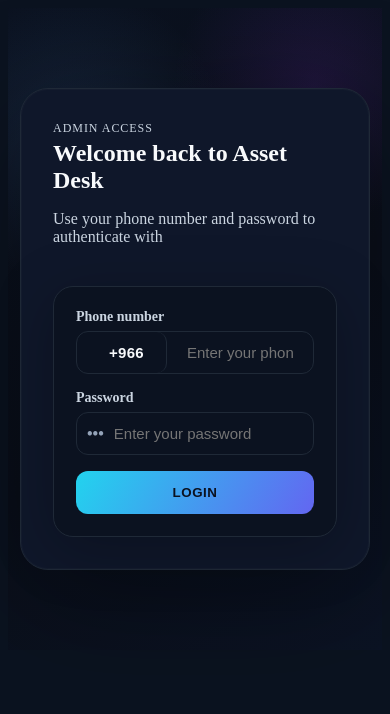
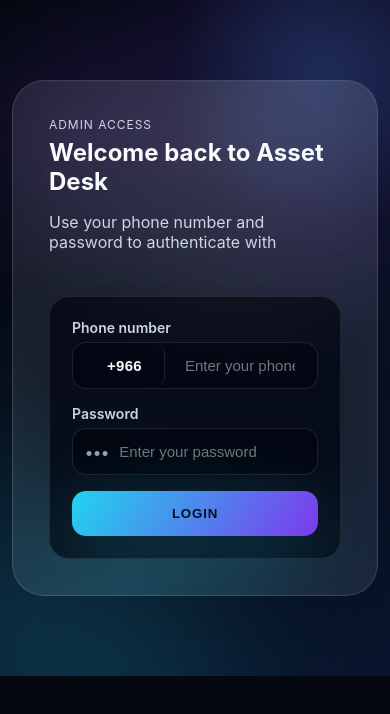
Before and after one commit to arafatelgamal/task_front, an Angular app: page / in a window 390 px wide. Shown: the top 714 px of the page. Built offline with nearby package versions, Linux system fonts and the light colour scheme.

Commit message:
Revamp interface with animated dashboard styling

```diff
--- a/src/app/app.component.css
+++ b/src/app/app.component.css
@@ -1,6 +1,6 @@
 :host {
   display: block;
-  font-family: 'Inter', system-ui, -apple-system, BlinkMacSystemFont, 'Segoe UI', sans-serif;
+  font-family: 'Space Grotesk', 'Inter', system-ui, -apple-system, BlinkMacSystemFont, 'Segoe UI', sans-serif;
   background: var(--color-page-bg);
   min-height: 100vh;
   color: var(--color-text);
@@ -8,6 +8,19 @@
 
 .app-shell {
   min-height: 100vh;
+  position: relative;
+  overflow-x: hidden;
+}
+
+.aurora {
+  position: absolute;
+  inset: 0;
+  background: radial-gradient(circle at 24% 18%, rgba(124, 58, 237, 0.18), transparent 28%),
+    radial-gradient(circle at 76% 12%, rgba(34, 211, 238, 0.16), transparent 26%);
+  filter: blur(60px);
+  opacity: 0.6;
+  pointer-events: none;
+  z-index: 0;
 }
 
 .eyebrow {
@@ -15,7 +28,7 @@
   letter-spacing: 0.08em;
   font-size: 12px;
   color: var(--color-eyebrow);
-  margin: 0 0 4px;
+  margin: 0 0 6px;
 }
 
 .muted {
@@ -24,114 +37,114 @@
 
 .layout {
   display: grid;
-  grid-template-columns: 280px 1fr;
+  grid-template-columns: 300px 1fr;
   min-height: 100vh;
-  background: var(--color-layout);
+  background: color-mix(in srgb, var(--color-page-bg) 50%, transparent);
   position: relative;
-}
-
-.sidebar {
-  background: var(--color-surface-strong);
-  color: var(--color-text-contrast);
-  padding: 24px;
-  display: grid;
-  gap: 24px;
-  align-content: start;
-  border-right: 1px solid var(--color-strong-border);
 }
 
 .sidebar-drawer {
   min-height: 100vh;
+  z-index: 4;
+  backdrop-filter: blur(12px);
 }
 
-.brand {
-  font-weight: 700;
-  letter-spacing: 0.08em;
-  text-transform: uppercase;
+main {
+  position: relative;
+  padding: 38px 40px 48px;
+  z-index: 1;
+  overflow: hidden;
 }
 
-.profile-mini {
-  background: var(--color-surface-strong-alt);
-  border: 1px solid var(--color-strong-border);
-  border-radius: 16px;
-  padding: 16px;
+.hero {
+  background: linear-gradient(120deg, rgba(124, 58, 237, 0.16), rgba(34, 211, 238, 0.12));
+  border: 1px solid var(--color-border);
+  border-radius: 28px;
+  padding: 26px 26px 26px 28px;
+  box-shadow: var(--panel-shadow);
+  display: flex;
+  justify-content: space-between;
+  gap: 16px;
+  align-items: flex-start;
 }
 
-.profile-mini .name {
-  margin: 0 0 4px;
-  color: var(--color-text-contrast);
-  font-weight: 600;
+.hero-intro {
+  display: flex;
+  gap: 14px;
+  align-items: flex-start;
 }
 
-.nav {
-  display: grid;
-  gap: 8px;
+.hero h1 {
+  margin: 4px 0 10px;
+  color: var(--color-text);
 }
 
-.nav button {
-  background: var(--color-surface-strong-alt);
-  border: 1px solid var(--color-strong-border);
-  color: var(--color-text-contrast);
-  padding: 12px 14px;
-  border-radius: 12px;
-  text-align: left;
-  cursor: pointer;
-  transition: border-color 0.2s, transform 0.2s;
+.lede {
+  color: var(--color-muted);
+  margin: 0 0 14px;
+  max-width: 620px;
 }
 
-.nav button.active {
-  border-color: var(--primary-start);
-  transform: translateX(4px);
-}
-
-.nav button:hover {
-  border-color: var(--primary-end);
-}
-
-.endpoint-stack {
-  background: var(--color-surface-strong-alt);
-  border: 1px solid var(--color-strong-border);
-  border-radius: 16px;
-  padding: 12px;
-  display: grid;
+.pill-row {
+  display: flex;
   gap: 8px;
+  flex-wrap: wrap;
 }
 
 .pill {
   display: inline-flex;
   align-items: center;
   gap: 6px;
-  padding: 6px 10px;
+  padding: 8px 12px;
   border-radius: 999px;
-  background: var(--color-surface);
+  background: rgba(255, 255, 255, 0.08);
   color: var(--color-text);
-  font-size: 12px;
   font-weight: 600;
+  border: 1px solid var(--color-border);
+  backdrop-filter: blur(10px);
 }
 
-.main {
-  background: var(--color-layout);
+.pill.vibrant {
+  background: linear-gradient(120deg, var(--primary-start), var(--primary-end));
+  color: var(--color-text-contrast);
+  box-shadow: 0 18px 40px rgba(124, 58, 237, 0.35);
 }
 
-main {
-  padding: 32px 36px 48px;
+.pill.outline {
+  border-color: color-mix(in srgb, var(--primary-start) 30%, var(--color-border));
+  color: var(--color-text);
 }
 
 .topbar {
   display: flex;
   justify-content: space-between;
-  align-items: center;
-  margin-bottom: 24px;
+  align-items: stretch;
+  margin-bottom: 26px;
 }
 
-.topbar-left {
+.topbar-actions {
   display: flex;
-  align-items: center;
+  align-items: stretch;
   gap: 12px;
 }
 
-.topbar h1 {
-  margin: 4px 0 0;
+.theme-switcher {
+  display: grid;
+  gap: 6px;
+  font-size: 13px;
+  color: var(--color-muted);
+  background: rgba(255, 255, 255, 0.06);
+  padding: 10px 12px;
+  border-radius: 14px;
+  border: 1px solid var(--color-border);
+}
+
+.theme-switcher select {
+  min-width: 170px;
+  padding: 12px 12px;
+  border-radius: 12px;
+  border: 1px solid var(--color-border);
+  background: var(--color-surface);
   color: var(--color-text);
 }
 
@@ -139,68 +152,91 @@ main {
   display: grid;
   grid-template-columns: repeat(4, minmax(0, 1fr));
   gap: 12px;
+  width: 100%;
 }
 
-.topbar-actions {
-  display: flex;
-  align-items: flex-start;
-  gap: 12px;
-}
-
-.theme-switcher {
-  display: grid;
-  gap: 4px;
-  font-size: 13px;
-  color: var(--color-muted);
-}
-
-.theme-switcher select {
-  min-width: 170px;
-  padding: 10px 12px;
-  border-radius: 10px;
+.stat-row.deluxe {
+  grid-template-columns: repeat(auto-fit, minmax(180px, 1fr));
 }
 
 .stat-card {
   background: var(--color-surface);
   border: 1px solid var(--color-border);
-  border-radius: 14px;
-  padding: 12px 14px;
+  border-radius: 18px;
+  padding: 14px 16px;
   display: grid;
-  gap: 4px;
-  text-align: right;
+  gap: 6px;
+  text-align: left;
+  box-shadow: 0 16px 40px rgba(0, 0, 0, 0.2);
+  position: relative;
+  overflow: hidden;
 }
 
-.stat-card strong {
-  font-size: 22px;
+.stat-card.gradient {
+  background: linear-gradient(135deg, color-mix(in srgb, var(--primary-start) 35%, transparent), var(--color-surface));
+  color: var(--color-text);
+}
+
+.stat-card::after {
+  content: '';
+  position: absolute;
+  inset: 0;
+  background: radial-gradient(circle at 20% 20%, rgba(255, 255, 255, 0.18), transparent 45%);
+  opacity: 0;
+  transition: opacity 0.3s ease;
+}
+
+.stat-card:hover::after {
+  opacity: 1;
+}
+
+.stat-card small {
+  color: var(--color-muted);
+}
+
+.stat-value {
+  font-size: 28px;
+  font-weight: 700;
 }
 
 .stat-card.warn {
   border-color: #f59e0b33;
-  background: #fffbeb;
+  background: linear-gradient(160deg, rgba(245, 158, 11, 0.2), rgba(255, 255, 255, 0.04));
 }
 
 .stat-card.info {
   border-color: #38bdf833;
-  background: #ecfeff;
+  background: linear-gradient(160deg, rgba(56, 189, 248, 0.18), rgba(255, 255, 255, 0.04));
 }
 
 .stat-card.success {
   border-color: #22c55e33;
-  background: #f0fdf4;
+  background: linear-gradient(160deg, rgba(34, 197, 94, 0.2), rgba(255, 255, 255, 0.04));
 }
 
 .panel-grid {
   display: grid;
-  grid-template-columns: repeat(auto-fit, minmax(280px, 1fr));
-  gap: 16px;
+  grid-template-columns: repeat(auto-fit, minmax(320px, 1fr));
+  gap: 18px;
+}
+
+.dashboard-grid {
+  align-items: start;
 }
 
 .panel {
-  background: var(--color-surface);
+  background: rgba(255, 255, 255, 0.06);
   border: 1px solid var(--color-border);
-  border-radius: 16px;
-  padding: 20px;
+  border-radius: 22px;
+  padding: 22px;
   box-shadow: var(--panel-shadow);
+  backdrop-filter: blur(16px);
+  position: relative;
+  overflow: hidden;
+}
+
+.gradient-panel {
+  background: linear-gradient(135deg, color-mix(in srgb, var(--primary-start) 20%, transparent), rgba(255, 255, 255, 0.06));
 }
 
 .panel-header {
@@ -208,7 +244,7 @@ main {
   justify-content: space-between;
   align-items: center;
   gap: 12px;
-  margin-bottom: 12px;
+  margin-bottom: 10px;
 }
 
 .panel h2 {
@@ -216,10 +252,20 @@ main {
   color: var(--color-text);
 }
 
+.spark {
+  font-size: 22px;
+  animation: float 3s ease-in-out infinite;
+}
+
 .action-grid {
   display: flex;
-  gap: 8px;
+  gap: 10px;
   flex-wrap: wrap;
+}
+
+.action-grid.elevated button {
+  box-shadow: 0 18px 40px rgba(124, 58, 237, 0.25);
+  padding: 12px 16px;
 }
 
 button {
@@ -227,15 +273,18 @@ button {
   color: white;
   border: none;
   padding: 10px 14px;
-  border-radius: 12px;
+  border-radius: 14px;
   cursor: pointer;
-  font-weight: 600;
-  transition: transform 0.15s, box-shadow 0.15s;
+  font-weight: 700;
+  letter-spacing: 0.01em;
+  transition: transform 0.2s ease, box-shadow 0.2s ease, filter 0.2s ease;
+  box-shadow: 0 10px 30px rgba(124, 58, 237, 0.3);
 }
 
 button:hover {
-  transform: translateY(-1px);
-  box-shadow: 0 8px 20px color-mix(in srgb, var(--primary-start) 25%, transparent);
+  transform: translateY(-2px) scale(1.01);
+  box-shadow: 0 18px 40px color-mix(in srgb, var(--primary-start) 35%, transparent);
+  filter: brightness(1.05);
 }
 
 button.ghost {
@@ -251,7 +300,7 @@ button.full {
 
 .form {
   display: grid;
-  gap: 12px;
+  gap: 14px;
 }
 
 .form label {
@@ -265,13 +314,14 @@ input,
 textarea,
 select {
   border: 1px solid var(--input-border);
-  padding: 10px;
-  border-radius: 10px;
+  padding: 12px;
+  border-radius: 12px;
   font-size: 14px;
   background: var(--input-bg);
   color: var(--color-text);
   width: 100%;
   box-sizing: border-box;
+  transition: border-color 0.2s ease, box-shadow 0.2s ease;
 }
 
 input:focus,
@@ -307,9 +357,9 @@ textarea {
 
 .card {
   border: 1px solid var(--color-border);
-  border-radius: 14px;
+  border-radius: 16px;
   padding: 16px;
-  background: var(--color-surface);
+  background: rgba(255, 255, 255, 0.05);
   box-shadow: var(--panel-shadow);
 }
 
@@ -337,7 +387,7 @@ textarea {
   margin-top: 10px;
   padding: 10px;
   border-radius: 12px;
-  background: var(--color-layout);
+  background: rgba(255, 255, 255, 0.04);
   border: 1px dashed var(--color-border);
 }
 
@@ -360,11 +410,6 @@ textarea {
   gap: 10px;
 }
 
-.list.compact .list-item {
-  padding: 8px 0;
-  border-bottom: 1px solid var(--color-border);
-}
-
 .list-item {
   display: flex;
   justify-content: space-between;
@@ -384,6 +429,18 @@ textarea {
   text-transform: capitalize;
 }
 
+.badge.soft {
+  background: rgba(124, 58, 237, 0.12);
+  color: var(--color-text);
+  border: 1px solid var(--color-border);
+}
+
+.badge.ghost {
+  background: rgba(255, 255, 255, 0.08);
+  color: var(--color-text);
+  border: 1px dashed var(--color-border);
+}
+
 .badge-dark {
   background: #0ea5e9;
 }
@@ -397,6 +454,8 @@ textarea {
   border-radius: 10px;
   font-weight: 600;
   color: var(--color-text);
+  border: 1px solid var(--color-border);
+  background: rgba(255, 255, 255, 0.04);
 }
 
 .chip.warn {
@@ -437,7 +496,7 @@ textarea {
   height: 42px;
   border-radius: 12px;
   background: var(--color-surface-strong);
-  color: var(--color-text-contrast);
+  color: var(--color-text);
   border: 1px solid var(--color-strong-border);
   font-size: 18px;
   cursor: pointer;
@@ -451,7 +510,7 @@ textarea {
   position: fixed;
   inset: 0;
   background: rgba(15, 23, 42, 0.45);
-  z-index: 9;
+  z-index: 3;
 }
 
 .user-layout {
@@ -477,25 +536,25 @@ textarea {
 }
 
 .system-messages {
-  margin-top: 16px;
+  margin-top: 20px;
   display: grid;
-  gap: 6px;
+  gap: 8px;
 }
 
 .error {
-  color: #b91c1c;
-  padding: 10px;
-  background: #fef2f2;
-  border: 1px solid #fecdd3;
-  border-radius: 10px;
+  color: #fecdd3;
+  padding: 12px;
+  background: rgba(248, 113, 113, 0.08);
+  border: 1px solid rgba(248, 113, 113, 0.4);
+  border-radius: 12px;
 }
 
 .success {
-  color: #15803d;
-  padding: 10px;
-  background: #ecfdf3;
-  border: 1px solid #bbf7d0;
-  border-radius: 10px;
+  color: #bbf7d0;
+  padding: 12px;
+  background: rgba(34, 197, 94, 0.08);
+  border: 1px solid rgba(34, 197, 94, 0.35);
+  border-radius: 12px;
 }
 
 .ghost.full {
@@ -508,10 +567,87 @@ textarea {
   gap: 8px;
 }
 
-@media (max-width: 1024px) {
-  .login-card {
-    grid-template-columns: 1fr;
+.timeline {
+  display: grid;
+  gap: 14px;
+  position: relative;
+}
+
+.timeline::before {
+  content: '';
+  position: absolute;
+  left: 10px;
+  top: 6px;
+  bottom: 6px;
+  width: 2px;
+  background: linear-gradient(180deg, transparent, color-mix(in srgb, var(--primary-start) 50%, transparent), transparent);
+  opacity: 0.6;
+}
+
+.timeline-item {
+  display: grid;
+  grid-template-columns: 24px 1fr;
+  gap: 10px;
+  align-items: flex-start;
+  position: relative;
+}
+
+.dot {
+  width: 14px;
+  height: 14px;
+  background: linear-gradient(135deg, var(--primary-start), var(--primary-end));
+  border-radius: 50%;
+  border: 2px solid color-mix(in srgb, var(--primary-start) 40%, white);
+  box-shadow: 0 0 0 6px rgba(124, 58, 237, 0.1);
+  margin-top: 4px;
+}
+
+.dot.alt {
+  background: linear-gradient(135deg, #10b981, #22d3ee);
+  box-shadow: 0 0 0 6px rgba(16, 185, 129, 0.12);
+}
+
+.timeline-body {
+  background: rgba(255, 255, 255, 0.05);
+  border: 1px solid var(--color-border);
+  border-radius: 14px;
+  padding: 10px 12px;
+  box-shadow: 0 10px 30px rgba(0, 0, 0, 0.18);
+  animation: slideUp 0.6s ease;
+}
+
+.timeline-top {
+  display: flex;
+  justify-content: space-between;
+  gap: 10px;
+  align-items: center;
+  margin-bottom: 6px;
+}
+
+@keyframes float {
+  0% {
+    transform: translateY(0);
   }
+  50% {
+    transform: translateY(-4px);
+  }
+  100% {
+    transform: translateY(0);
+  }
+}
+
+@keyframes slideUp {
+  0% {
+    transform: translateY(8px);
+    opacity: 0;
+  }
+  100% {
+    transform: translateY(0);
+    opacity: 1;
+  }
+}
+
+@media (max-width: 1180px) {
   .layout {
     grid-template-columns: 1fr;
   }
@@ -522,14 +658,10 @@ textarea {
     width: 82%;
     transform: translateX(-100%);
     transition: transform 0.25s ease;
-    z-index: 10;
+    z-index: 5;
   }
   .sidebar-drawer.open {
     transform: translateX(0);
-  }
-  .sidebar {
-    height: 100%;
-    overflow-y: auto;
   }
   .mobile-only {
     display: inline-flex;
@@ -537,7 +669,7 @@ textarea {
   .topbar {
     flex-direction: column;
     align-items: flex-start;
-    gap: 12px;
+    gap: 14px;
   }
   .topbar-actions {
     width: 100%;
@@ -547,7 +679,7 @@ textarea {
     grid-template-columns: repeat(2, minmax(0, 1fr));
   }
   main {
-    padding: 24px;
+    padding: 26px;
   }
   .panel {
     padding: 18px;
@@ -557,13 +689,12 @@ textarea {
   }
 }
 
-@media (max-width: 640px) {
+@media (max-width: 720px) {
   main {
     padding: 18px 14px 28px;
   }
-  .topbar-left {
-    width: 100%;
-    justify-content: space-between;
+  .hero {
+    padding: 18px;
   }
   .stat-row {
     grid-template-columns: repeat(1, minmax(0, 1fr));
@@ -574,4 +705,8 @@ textarea {
   .action-grid {
     flex-direction: column;
   }
+  .timeline-top {
+    flex-direction: column;
+    align-items: flex-start;
+  }
 }
--- a/src/app/login/login-screen.component.css
+++ b/src/app/login/login-screen.component.css
@@ -3,22 +3,60 @@
   color: var(--login-input-text);
   background: var(--login-hero-bg);
   padding: 120px 16px 80px;
+  position: relative;
+  overflow: hidden;
+}
+
+:host::after,
+:host::before {
+  content: '';
+  position: absolute;
+  width: 280px;
+  height: 280px;
+  border-radius: 50%;
+  filter: blur(90px);
+  opacity: 0.25;
+  z-index: 0;
+}
+
+:host::after {
+  background: var(--primary-start);
+  top: -40px;
+  right: -60px;
+}
+
+:host::before {
+  background: var(--primary-end);
+  bottom: -80px;
+  left: -60px;
 }
 
 .login-hero {
   max-width: 1100px;
   margin: 0 auto;
+  position: relative;
+  z-index: 1;
 }
 
 .login-card {
   display: grid;
   grid-template-columns: 1.1fr 0.9fr;
-  gap: 24px;
+  gap: 28px;
   background: var(--login-card-bg);
   border: 1px solid var(--login-card-border);
-  border-radius: 28px;
-  padding: 32px;
+  border-radius: 32px;
+  padding: 36px;
   box-shadow: var(--login-shadow);
+  backdrop-filter: blur(14px);
+  overflow: hidden;
+}
+
+.login-card::after {
+  content: '';
+  position: absolute;
+  inset: 0;
+  background: radial-gradient(circle at 60% 10%, rgba(255, 255, 255, 0.08), transparent 50%);
+  pointer-events: none;
 }
 
 .login-body h1 {
@@ -41,8 +79,8 @@
 .quick-roles button {
   background: linear-gradient(
     135deg,
-    color-mix(in srgb, var(--primary-start) 22%, transparent),
-    color-mix(in srgb, var(--primary-end) 22%, transparent)
+    color-mix(in srgb, var(--primary-start) 28%, transparent),
+    color-mix(in srgb, var(--primary-end) 28%, transparent)
   );
   border: 1px solid var(--color-strong-border);
   color: var(--color-text-contrast);
@@ -57,8 +95,8 @@
   border-color: var(--primary-start);
   background: linear-gradient(
     135deg,
-    color-mix(in srgb, var(--primary-start) 30%, transparent),
-    color-mix(in srgb, var(--primary-end) 30%, transparent)
+    color-mix(in srgb, var(--primary-start) 40%, transparent),
+    color-mix(in srgb, var(--primary-end) 40%, transparent)
   );
 }
 
@@ -84,8 +122,8 @@
   align-items: center;
   background: var(--login-form-bg);
   border: 1px solid var(--login-form-border);
-  border-radius: 12px;
-  padding: 0 10px;
+  border-radius: 14px;
+  padding: 0 12px;
   transition: border-color 0.2s ease, box-shadow 0.2s ease;
 }
 
@@ -99,7 +137,7 @@
   background: transparent;
   border: none;
   color: var(--login-input-text);
-  padding: 12px 10px;
+  padding: 14px 10px;
   outline: none;
   font-size: 15px;
 }
@@ -125,18 +163,19 @@ button.primary {
   background: linear-gradient(120deg, var(--login-button-start), var(--login-button-end));
   border: none;
   color: var(--login-button-text);
-  font-weight: 700;
-  padding: 14px;
-  border-radius: 12px;
+  font-weight: 800;
+  padding: 15px;
+  border-radius: 14px;
   cursor: pointer;
   text-transform: uppercase;
-  letter-spacing: 0.04em;
+  letter-spacing: 0.06em;
   transition: transform 0.2s ease, box-shadow 0.2s ease;
+  box-shadow: 0 24px 80px color-mix(in srgb, var(--primary-end) 30%, transparent);
 }
 
 button.primary:hover {
-  transform: translateY(-1px);
-  box-shadow: 0 20px 60px color-mix(in srgb, var(--primary-end) 35%, transparent);
+  transform: translateY(-2px);
+  box-shadow: 0 28px 90px color-mix(in srgb, var(--primary-end) 45%, transparent);
 }
 
 button.link {
--- a/src/styles.css
+++ b/src/styles.css
@@ -1,54 +1,60 @@
 /* Global theme tokens */
 :root {
-  --color-page-bg: #0b1320;
-  --color-layout: #f7f8fb;
-  --color-surface: #ffffff;
-  --color-surface-strong: #0f172a;
-  --color-surface-strong-alt: #111827;
-  --color-border: #e5e7eb;
-  --color-strong-border: #1f2937;
-  --color-text: #0b1320;
-  --color-text-contrast: #e5e7eb;
-  --color-muted: #6b7280;
-  --color-eyebrow: #5f6b7a;
+  --color-page-bg: radial-gradient(circle at 20% 20%, #142647 0, transparent 26%),
+    radial-gradient(circle at 90% 10%, #1f3b74 0, transparent 20%), #05080f;
+  --color-layout: rgba(255, 255, 255, 0.04);
+  --color-surface: rgba(255, 255, 255, 0.08);
+  --color-surface-strong: rgba(10, 18, 33, 0.8);
+  --color-surface-strong-alt: rgba(10, 18, 33, 0.95);
+  --color-border: rgba(255, 255, 255, 0.08);
+  --color-strong-border: rgba(255, 255, 255, 0.16);
+  --color-text: #e5edff;
+  --color-text-contrast: #0b1220;
+  --color-muted: #99a4c2;
+  --color-eyebrow: #8bb7ff;
 
-  --primary-start: #2563eb;
-  --primary-end: #1d4ed8;
+  --primary-start: #7c3aed;
+  --primary-end: #22d3ee;
 
-  --ghost-text: #e5e7eb;
-  --ghost-border: #1f2937;
+  --ghost-text: #dce6ff;
+  --ghost-border: rgba(255, 255, 255, 0.18);
 
-  --input-bg: #ffffff;
-  --input-border: #d1d5db;
+  --input-bg: rgba(255, 255, 255, 0.08);
+  --input-border: rgba(255, 255, 255, 0.14);
 
-  --badge-bg: #111827;
-  --panel-shadow: 0 10px 40px rgba(15, 23, 42, 0.08);
+  --badge-bg: #0ea5e9;
+  --panel-shadow: 0 30px 120px rgba(2, 6, 23, 0.55), 0 10px 40px rgba(124, 58, 237, 0.16);
 
-  --login-hero-bg: radial-gradient(circle at 18% 20%, rgba(96, 165, 250, 0.12), transparent 25%),
-    radial-gradient(circle at 82% 12%, rgba(147, 51, 234, 0.14), transparent 22%),
-    linear-gradient(145deg, #0b1220, #0a0f1a 55%, #0b1324);
-  --login-card-bg: #0f172a;
-  --login-card-border: #1f2937;
-  --login-form-bg: #0b1220;
-  --login-form-border: #1f2937;
+  --login-hero-bg: radial-gradient(circle at 18% 20%, rgba(124, 58, 237, 0.14), transparent 25%),
+    radial-gradient(circle at 82% 12%, rgba(34, 211, 238, 0.16), transparent 22%),
+    linear-gradient(145deg, #05080f, #091223 55%, #0a1630);
+  --login-card-bg: rgba(255, 255, 255, 0.08);
+  --login-card-border: rgba(255, 255, 255, 0.12);
+  --login-form-bg: rgba(3, 7, 18, 0.8);
+  --login-form-border: rgba(255, 255, 255, 0.1);
   --login-input-text: #f8fafc;
   --login-muted-text: #cbd5e1;
   --login-prefix: #94a3b8;
   --login-button-start: #22d3ee;
-  --login-button-end: #6366f1;
-  --login-button-text: #0b1220;
-  --login-shadow: 0 30px 120px rgba(0, 0, 0, 0.35), 0 0 0 1px rgba(255, 255, 255, 0.02) inset;
+  --login-button-end: #7c3aed;
+  --login-button-text: #051120;
+  --login-shadow: 0 40px 120px rgba(0, 0, 0, 0.35), 0 0 0 1px rgba(255, 255, 255, 0.02) inset;
 }
 
 body {
   background: var(--color-page-bg);
   color: var(--color-text);
+  margin: 0;
+  font-family: 'Space Grotesk', 'Inter', system-ui, -apple-system, BlinkMacSystemFont, 'Segoe UI', sans-serif;
+  min-height: 100vh;
 }
 
 body[data-theme='daylight'] {
-  --color-page-bg: #eef2ff;
-  --color-layout: #f9fafb;
-  --color-surface: #ffffff;
+  --color-page-bg: radial-gradient(circle at 16% 18%, rgba(14, 165, 233, 0.12), transparent 28%),
+    radial-gradient(circle at 84% 14%, rgba(56, 189, 248, 0.18), transparent 26%),
+    linear-gradient(135deg, #e0f2fe, #f8fafc 55%, #dbeafe);
+  --color-layout: rgba(255, 255, 255, 0.4);
+  --color-surface: rgba(255, 255, 255, 0.85);
   --color-surface-strong: #0ea5e9;
   --color-surface-strong-alt: #0284c7;
   --color-border: #e2e8f0;
@@ -70,10 +76,10 @@ body[data-theme='daylight'] {
   --badge-bg: #0f172a;
   --panel-shadow: 0 14px 48px rgba(8, 47, 73, 0.12);
 
-  --login-hero-bg: radial-gradient(circle at 16% 18%, rgba(14, 165, 233, 0.12), transparent 28%),
-    radial-gradient(circle at 84% 14%, rgba(56, 189, 248, 0.18), transparent 26%),
+  --login-hero-bg: radial-gradient(circle at 14% 14%, rgba(14, 165, 233, 0.16), transparent 26%),
+    radial-gradient(circle at 90% 18%, rgba(56, 189, 248, 0.18), transparent 22%),
     linear-gradient(135deg, #e0f2fe, #f8fafc 55%, #dbeafe);
-  --login-card-bg: #ffffff;
+  --login-card-bg: rgba(255, 255, 255, 0.95);
   --login-card-border: #e2e8f0;
   --login-form-bg: #f8fafc;
   --login-form-border: #e2e8f0;
@@ -87,9 +93,11 @@ body[data-theme='daylight'] {
 }
 
 body[data-theme='forest'] {
-  --color-page-bg: #0b1612;
-  --color-layout: #0f2018;
-  --color-surface: #10271d;
+  --color-page-bg: radial-gradient(circle at 20% 18%, rgba(52, 211, 153, 0.12), transparent 24%),
+    radial-gradient(circle at 78% 10%, rgba(34, 197, 94, 0.16), transparent 24%),
+    linear-gradient(140deg, #0b1612, #0e2118 60%, #0a1b14);
+  --color-layout: rgba(255, 255, 255, 0.06);
+  --color-surface: rgba(255, 255, 255, 0.08);
   --color-surface-strong: #0f172a;
   --color-surface-strong-alt: #0b3b2e;
   --color-border: #1f362a;
@@ -105,7 +113,7 @@ body[data-theme='forest'] {
   --ghost-text: #e2f3eb;
   --ghost-border: #1f362a;
 
-  --input-bg: #0f2018;
+  --input-bg: rgba(255, 255, 255, 0.04);
   --input-border: #14532d;
 
   --badge-bg: #052e16;
@@ -114,7 +122,7 @@ body[data-theme='forest'] {
   --login-hero-bg: radial-gradient(circle at 22% 20%, rgba(52, 211, 153, 0.12), transparent 24%),
     radial-gradient(circle at 82% 12%, rgba(74, 222, 128, 0.12), transparent 20%),
     linear-gradient(140deg, #0b1612, #0e2118 60%, #0a1b14);
-  --login-card-bg: #0f2018;
+  --login-card-bg: rgba(255, 255, 255, 0.08);
   --login-card-border: #14532d;
   --login-form-bg: #0c1a14;
   --login-form-border: #14532d;
```
Also changed, not shown: src/app/app.component.html (+59 -34 lines).
